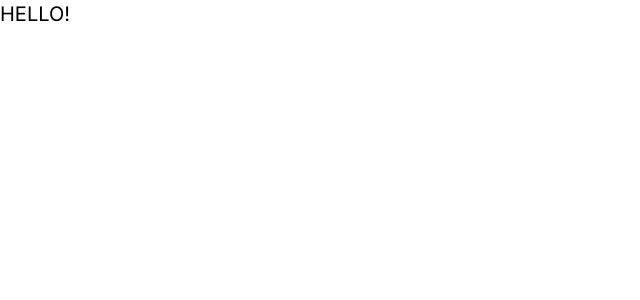
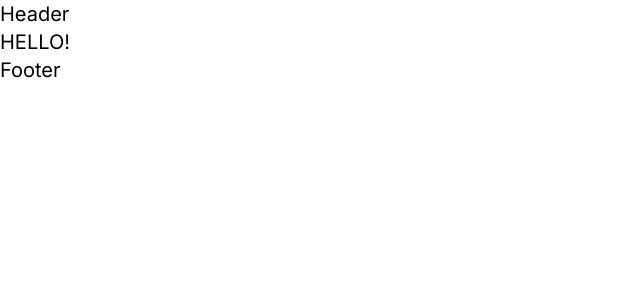
Before and after one commit to yasoyuki/min-Nextjs, a Next.js app: page / in a window 1280 px wide. Shown: the top 300 px of the page, without its empty margins (0-640 px from the left). Built offline with nearby package versions, Linux system fonts and the light colour scheme.

Commit message:
first commit

```diff
--- /dev/null
+++ b/src/app/components/Header copy.tsx
@@ -0,0 +1,9 @@
+
+export default function Footer() {
+  return (
+    <div className="text-xl">
+      <h2>Footer</h2>
+
+    </div>
+  );
+}
--- /dev/null
+++ b/src/app/components/Header.tsx
@@ -0,0 +1,9 @@
+
+export default function Header() {
+  return (
+    <div className="text-xl">
+      <h2>Header</h2>
+
+    </div>
+  );
+}
--- a/src/app/layout.tsx
+++ b/src/app/layout.tsx
@@ -1,22 +1,22 @@
-import type { Metadata } from "next";
-import { Inter } from "next/font/google";
-import "./globals.css";
+import Header from './components/Header'
+import { Inter } from 'next/font/google'
+import Footer from './components/Header copy'
 
-const inter = Inter({ subsets: ["latin"] });
+const inter = Inter({ subsets: ['latin'] })
 
-export const metadata: Metadata = {
-  title: "Create Next App",
-  description: "Generated by create next app",
-};
+export const metadata = {
+  title: 'Create Next App',
+  description: 'Generated by create next app',
+}
 
-export default function RootLayout({
-  children,
-}: Readonly<{
-  children: React.ReactNode;
-}>) {
+export default function RootLayout({ children }: { children: React.ReactNode }) {
   return (
     <html lang="en">
-      <body className={inter.className}>{children}</body>
+      <body className={inter.className}>
+        <Header />
+        {children}
+        <Footer />
+      </body>
     </html>
-  );
+  )
 }
```
Also changed, not shown: src/app/components/Footer.tsx (added).
